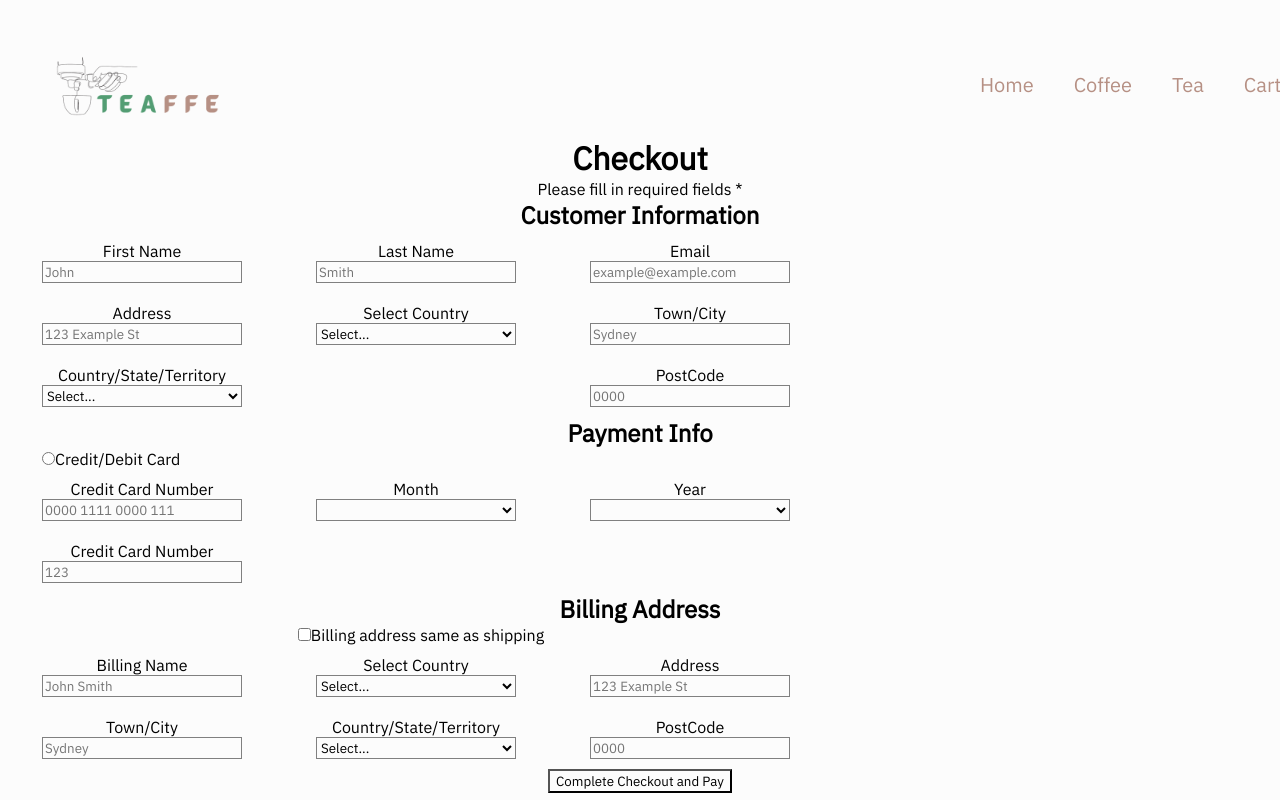
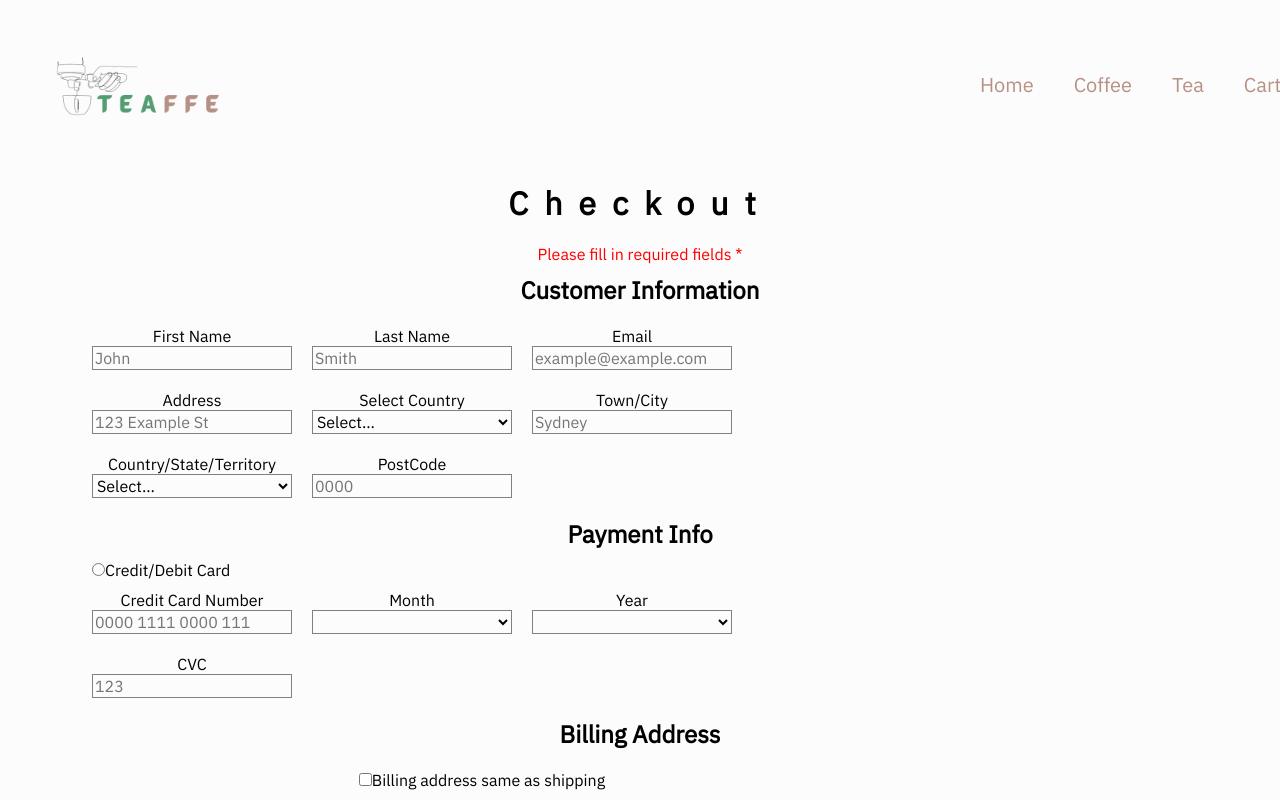
Before and after one commit to ashleykouch/react-e-shop, a React (Vite) app in the folder react-teafee-store/: page /checkout in a window 1280 px wide. Shown: the top 800 px of the page. Built offline with nearby package versions, Linux system fonts and the light colour scheme; no server answers; the database is empty.

Commit message:
finalise half styling for checkout page and added order route

```diff
--- a/react-teafee-store/src/containers/Pages/CheckoutPage/BillingAddress/BillingAddress.jsx
+++ b/react-teafee-store/src/containers/Pages/CheckoutPage/BillingAddress/BillingAddress.jsx
@@ -3,7 +3,7 @@ import styles from "./BillingAddress.module.scss";
 const BillingAddress = () => {
   return (
     <div className={styles.BillingAddress}>
-      <h2>Billing Address</h2>
+      <h2 className={styles.Info_Header}>Billing Address</h2>
       <div className={styles.Info}>
         <label className={styles.Info_Items_Check}>
           <input className={styles.Info_Input} type="checkbox" name="same" />
--- a/react-teafee-store/src/containers/Pages/CheckoutPage/BillingAddress/BillingAddress.module.scss
+++ b/react-teafee-store/src/containers/Pages/CheckoutPage/BillingAddress/BillingAddress.module.scss
@@ -1,23 +1,29 @@
 .Info {
-  width: 60vw;
+  width: 800px;
   display: flex;
   flex-direction: row;
-  justify-content: space-between;
   flex-wrap: wrap;
+  font-size: 16px;
+
+  &_Header {
+    margin: 10px;
+  }
 
   &_Items {
     display: flex;
     flex-direction: column;
     width: 200px;
     margin: 10px;
+    font-size: 16px;
 
     &_Check {
-      margin-left: 10px;
-      width: 60vw;
+      width: 1000px;
+      margin: 10px;
     }
   }
 
   &_Input {
     border: 1px solid grey;
+    font-size: 16px;
   }
 }
--- a/react-teafee-store/src/containers/Pages/CheckoutPage/CheckoutPage.jsx
+++ b/react-teafee-store/src/containers/Pages/CheckoutPage/CheckoutPage.jsx
@@ -1,19 +1,21 @@
 import BillingAddress from "./BillingAddress/BillingAddress";
 import CustomerInfo from "./CustomerInfo/CustomerInfo";
 import PaymentInfo from "./PaymentInfo/PaymentInfo";
+import styles from "./CheckoutPage.module.scss";
+import { Link } from "react-router-dom";
 
 const CheckoutPage = () => {
   return (
-    <div>
-      <h1> Checkout</h1>
-      <div>
-        <p>Please fill in required fields *</p>
-      </div>
+    <div className={styles.Checkout}>
+      <h1 className={styles.Checkout_Header}>Checkout</h1>
+      <p className={styles.Checkout_Para}>Please fill in required fields *</p>
       <CustomerInfo />
       <PaymentInfo />
       <BillingAddress />
-      <div>
-        <button>Complete Checkout and Pay</button>
+      <div className={styles.Checkout_Btn}>
+        <Link to="/order">
+          <button>Complete Checkout and Pay</button>
+        </Link>
       </div>
     </div>
   );
--- a/react-teafee-store/src/containers/Pages/CheckoutPage/CheckoutPage.module.scss
+++ b/react-teafee-store/src/containers/Pages/CheckoutPage/CheckoutPage.module.scss
@@ -0,0 +1,29 @@
+.Checkout {
+  margin: 50px;
+  margin-top: 50px;
+
+  &_Header {
+    margin: 10px;
+    margin-bottom: 20px;
+    letter-spacing: 0.5em;
+  }
+
+  &_Para {
+    margin: 10px;
+    color: red;
+  }
+
+  &_Btn {
+    margin: 10px;
+    margin-top: 30px;
+
+    & button {
+      height: 40px;
+      width: 300px;
+      font-size: 20px;
+      background-color: #659b6c;
+      color: white;
+      border-radius: 10px;
+    }
+  }
+}
--- a/react-teafee-store/src/containers/Pages/CheckoutPage/CustomerInfo/CustomerInfo.jsx
+++ b/react-teafee-store/src/containers/Pages/CheckoutPage/CustomerInfo/CustomerInfo.jsx
@@ -3,7 +3,7 @@ import styles from "./CustomerInfo.module.scss";
 const CustomerInfo = () => {
   return (
     <div className={styles.CustomerInfo}>
-      <h2>Customer Information</h2>
+      <h2 className={styles.Info_Header}>Customer Information</h2>
       <div className={styles.Info}>
         <label className={styles.Info_Items}>
           First Name
--- a/react-teafee-store/src/containers/Pages/CheckoutPage/CustomerInfo/CustomerInfo.module.scss
+++ b/react-teafee-store/src/containers/Pages/CheckoutPage/CustomerInfo/CustomerInfo.module.scss
@@ -1,18 +1,24 @@
 .Info {
-  width: 60vw;
+  width: 800px;
   display: flex;
   flex-direction: row;
-  justify-content: space-between;
   flex-wrap: wrap;
+  font-size: 16px;
+
+  &_Header {
+    margin: 10px;
+  }
 
   &_Items {
     display: flex;
     flex-direction: column;
     width: 200px;
     margin: 10px;
+    font-size: 16px;
   }
 
   &_Input {
     border: 1px solid grey;
+    font-size: 16px;
   }
 }
--- a/react-teafee-store/src/containers/Pages/CheckoutPage/PaymentInfo/PaymentInfo.jsx
+++ b/react-teafee-store/src/containers/Pages/CheckoutPage/PaymentInfo/PaymentInfo.jsx
@@ -3,7 +3,7 @@ import styles from "./PaymentInfo.module.scss";
 const PaymentInfo = () => {
   return (
     <div className={styles.PaymentInfo}>
-      <h2>Payment Info</h2>
+      <h2 className={styles.Info_Header}>Payment Info</h2>
       <div className={styles.Info}>
         <label className={styles.Info_Items_Check}>
           <input type="radio" name="credit" />
@@ -54,7 +54,7 @@ const PaymentInfo = () => {
           </select>
         </label>
         <label className={styles.Info_Items}>
-          Credit Card Number
+          CVC
           <input
             className={styles.Info_Input}
             type="text"
--- a/react-teafee-store/src/containers/Pages/CheckoutPage/PaymentInfo/PaymentInfo.module.scss
+++ b/react-teafee-store/src/containers/Pages/CheckoutPage/PaymentInfo/PaymentInfo.module.scss
@@ -1,11 +1,16 @@
 .Info {
-  width: 60vw;
+  font-size: 16px;
+  width: 800px;
   display: flex;
   flex-direction: row;
-  justify-content: space-between;
   flex-wrap: wrap;
 
+  &_Header {
+    margin: 10px;
+  }
+
   &_Items {
+    font-size: 16px;
     display: flex;
     flex-direction: column;
     width: 200px;
@@ -18,5 +23,6 @@
 
   &_Input {
     border: 1px solid grey;
+    font-size: 16px;
   }
 }
```
